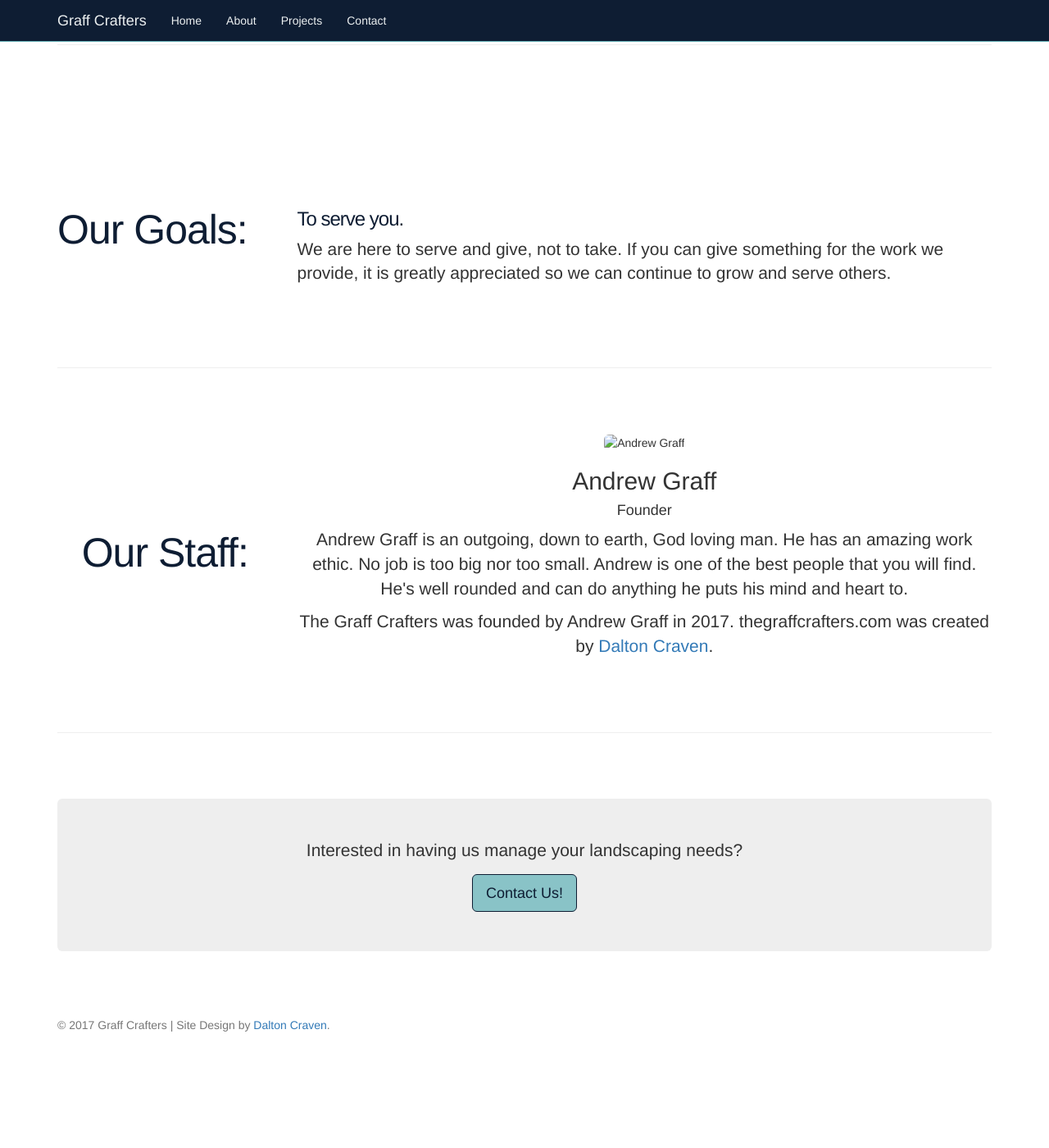
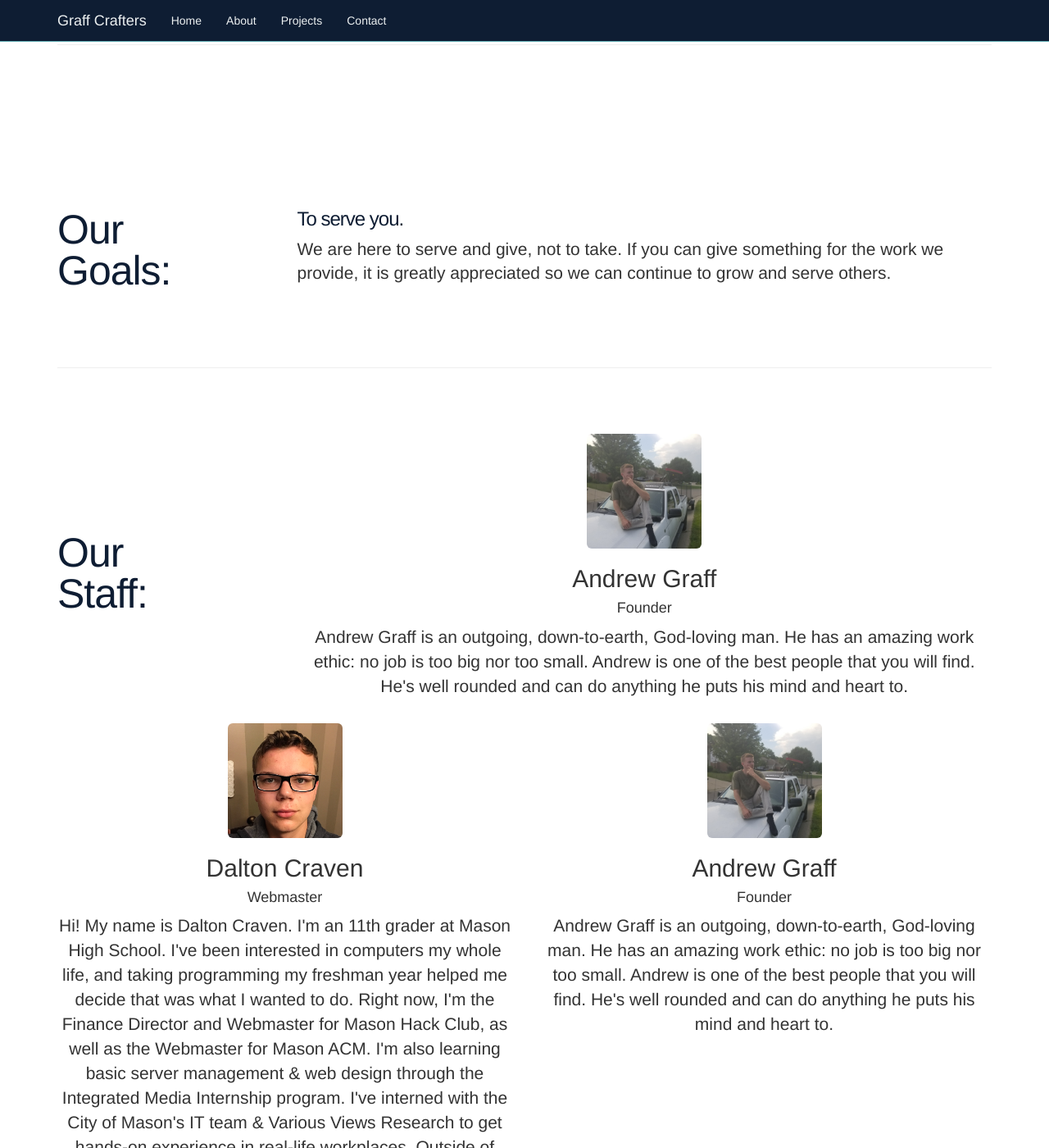
Before and after one commit to cravend/graff-crafters-2.0, a Jekyll site: the page built from about.html, in a window 1280 px wide and 1400 px high, scrolled down 644 px. Shown: the whole window at 82% size. Built offline with Jekyll 4.4.1, drawn with Linux system fonts in a browser that asks for light colours; nearby versions of some CDN libraries; before the commit the page ends 1914 px from its top, so only the background shows below that; some of the changed text lies outside the part shown.

Commit message:
add dynamic staff members

```diff
--- /dev/null
+++ b/_data/staff.yml
@@ -0,0 +1,24 @@
+- name: Andrew Graff
+  picture: andrew-graff.jpg
+  position: Founder
+  bio: "Andrew Graff is an outgoing, down-to-earth, God-loving man. He has an amazing work ethic: no job is too big nor too small. Andrew is one of the best people that you will find. He's well rounded and can do anything he puts his mind and heart to."
+- name: Dalton Craven
+  picture: dalton-craven.jpg
+  position: Webmaster
+  bio: Hi! My name is Dalton Craven. I'm an 11th grader at Mason High School. I've been interested in computers my whole life, and taking programming my freshman year helped me decide that was what I wanted to do. Right now, I'm the Finance Director and Webmaster for Mason Hack Club, as well as the Webmaster for Mason ACM. I'm also learning basic server management & web design through the Integrated Media Internship program. I've interned with the City of Mason's IT team & Various Views Research to get hands-on experience in real-life workplaces. Outside of school, I like working on my 1963 Mercury Comet, reading, and working at Kings Island.
+- name: Andrew Graff
+  picture: andrew-graff.jpg
+  position: Founder
+  bio: "Andrew Graff is an outgoing, down-to-earth, God-loving man. He has an amazing work ethic: no job is too big nor too small. Andrew is one of the best people that you will find. He's well rounded and can do anything he puts his mind and heart to."
+- name: Dalton Craven
+  picture: dalton-craven.jpg
+  position: Webmaster
+  bio: Hi! My name is Dalton Craven. I'm an 11th grader at Mason High School. I've been interested in computers my whole life, and taking programming my freshman year helped me decide that was what I wanted to do. Right now, I'm the Finance Director and Webmaster for Mason Hack Club, as well as the Webmaster for Mason ACM. I'm also learning basic server management & web design through the Integrated Media Internship program. I've interned with the City of Mason's IT team & Various Views Research to get hands-on experience in real-life workplaces. Outside of school, I like working on my 1963 Mercury Comet, reading, and working at Kings Island.
+- name: Andrew Graff
+  picture: andrew-graff.jpg
+  position: Founder
+  bio: "Andrew Graff is an outgoing, down-to-earth, God-loving man. He has an amazing work ethic: no job is too big nor too small. Andrew is one of the best people that you will find. He's well rounded and can do anything he puts his mind and heart to."
+- name: Dalton Craven
+  picture: dalton-craven.jpg
+  position: Webmaster
+  bio: Hi! My name is Dalton Craven. I'm an 11th grader at Mason High School. I've been interested in computers my whole life, and taking programming my freshman year helped me decide that was what I wanted to do. Right now, I'm the Finance Director and Webmaster for Mason Hack Club, as well as the Webmaster for Mason ACM. I'm also learning basic server management & web design through the Integrated Media Internship program. I've interned with the City of Mason's IT team & Various Views Research to get hands-on experience in real-life workplaces. Outside of school, I like working on my 1963 Mercury Comet, reading, and working at Kings Island.
--- a/about.html
+++ b/about.html
@@ -5,7 +5,7 @@ title: About
 
 <div class="row featurette">
   <div class="col-md-3">
-    <h2 class="featurette-heading">Our Mission:</h2>
+    <h2 class="featurette-heading">Our<br>Mission:</h2>
   </div>
   <div class="col-md-9">
     <h3 class="featurette-heading">To honor God.</h3>
@@ -17,7 +17,7 @@ title: About
 
 <div class="row featurette">
   <div class="col-md-3">
-    <h2 class="featurette-heading">Our Goals:</h2>
+    <h2 class="featurette-heading">Our<br>Goals:</h2>
   </div>
   <div class="col-md-9">
     <h3 class="featurette-heading">To serve you.</h3>
@@ -27,20 +27,34 @@ title: About
 
 <hr class="featurette-divider">
 
-<div class="row featurette text-center">
+<div class="row featurette">
   <div class="col-sm-12 col-md-3 text-center-sm text-left-md">
-    <h2 class="featurette-heading">Our Staff:</h2>
+    <h2 class="featurette-heading">Our<br>Staff:</h2>
   </div>
-  <div class="col-md-9">
-    <img class="img-rounded" src="" alt="Andrew Graff" width="140" height="140">
-    <h2>Andrew Graff</h2>
-    <h4>Founder</h4>
-    <p class=" text-center-sm">Andrew Graff is an outgoing, down to earth, God loving man. He has an amazing work ethic. No job is too big nor too small. Andrew is one of the best people that you will find. He's well rounded and can do anything he puts his mind and heart to.</p>
-  </div>
-  <hr class="">
-  <div class="col-sm-9 col-sm-offset-3">
-    <p>The Graff Crafters was founded by Andrew Graff in 2017. thegraffcrafters.com was created by <a href="https://daltoncraven.tech">Dalton Craven</a>.</p>
-  </div>
+  {% for staff in site.data.staff limit: 1 %}
+    <div class="col-sm-9 staff-member text-center">
+      <img class="img-rounded" src="/assets/images/staff/{{ staff.picture }}" alt="{{ staff.name }}">
+      <h2>{{ staff.name }}</h2>
+      <h4>{{ staff.position }}</h4>
+      <p class="text-center-sm">{{ staff.bio }}</p>
+      {% unless forloop.last %}<hr class="featurette-divider">{% endunless %}
+    </div>
+
+  {% endfor %}
+  {% for staff in site.data.staff offset: 1 %}
+    {% capture onetwo %}{% cycle 'odd', 'even' %}{% endcapture %}
+    <div class="col-sm-6 staff-member text-center">
+      <img class="img-rounded" src="/assets/images/staff/{{ staff.picture }}" alt="{{ staff.name }}">
+      <h2>{{ staff.name }}</h2>
+      <h4>{{ staff.position }}</h4>
+      <p class="text-center-sm">{{ staff.bio }}</p>
+    </div>
+    {% if onetwo == 'even' %}
+    <div class="hidden-xs col-sm-12">
+      {% unless forloop.last %}<hr>{% endunless %}
+    </div>
+    {% endif %}
+  {% endfor %}
 </div>
 
 <hr class="featurette-divider">
--- a/assets/css/main.scss
+++ b/assets/css/main.scss
@@ -79,4 +79,12 @@ small {
   }
 }
 
+.staff-member {
+  padding-bottom: 20px;
+  & img {
+    width: 140px;
+    height: 140px;
+  }
+}
+
 @import "media";
```
Also changed, not shown: assets/images/staff/andrew-graff.jpg (added), assets/images/staff/dalton-craven.jpg (added).
